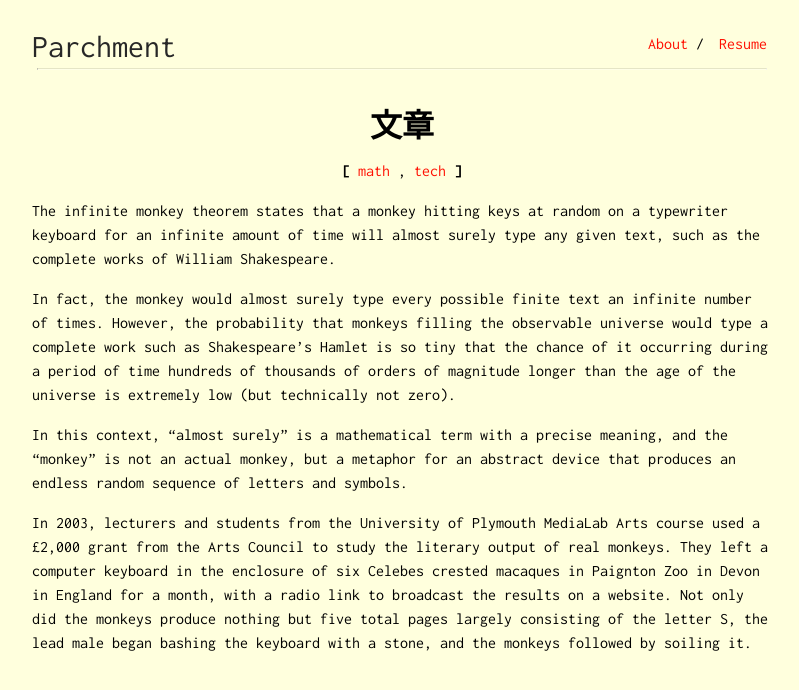
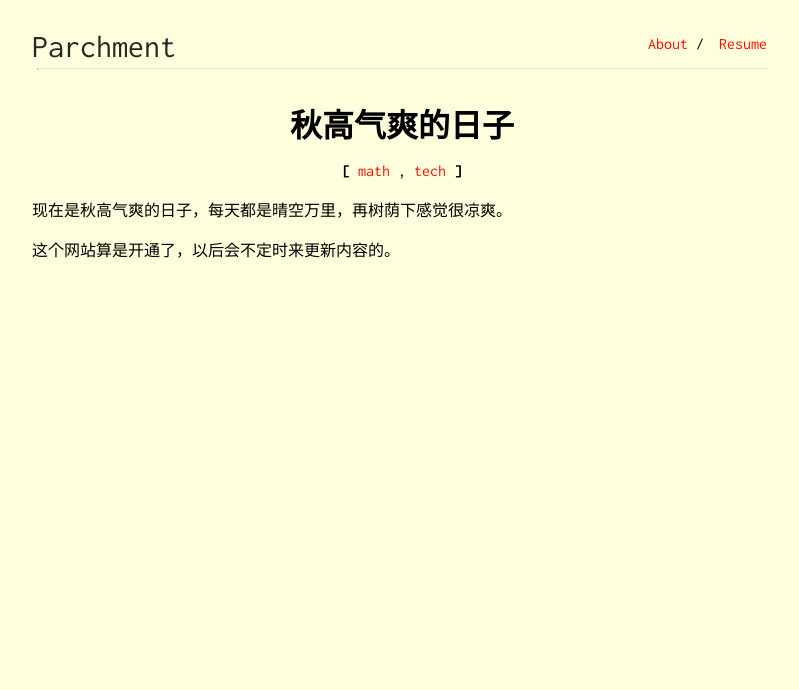
Before and after one commit to zhangpublog/zhangpublog.github.io, a Jekyll site: the page built from _posts/2020-02-27-infinite-monkey-therom.md, in a window 1280 px wide. Shown: the top 690 px of the page, without its empty margins (238-1037 px from the left). Built offline with Jekyll 4.4.1, drawn with Linux system fonts in a browser that asks for light colours.

Commit message:
Update 2020-02-27-infinite-monkey-therom.md

```diff
--- a/_posts/2020-02-27-infinite-monkey-therom.md
+++ b/_posts/2020-02-27-infinite-monkey-therom.md
@@ -1,16 +1,11 @@
 ---
 layout: post
-title: 文章
-subtitle: as crazy as it sounds...
+title: 秋高气爽的日子
+subtitle: 现在是秋高气爽的日子...
 tags: [math, tech]
 ---
 
 
+现在是秋高气爽的日子，每天都是晴空万里，再树荫下感觉很凉爽。
 
-The infinite monkey theorem states that a monkey hitting keys at random on a typewriter keyboard for an infinite amount of time will almost surely type any given text, such as the complete works of William Shakespeare.
-
-In fact, the monkey would almost surely type every possible finite text an infinite number of times. However, the probability that monkeys filling the observable universe would type a complete work such as Shakespeare's Hamlet is so tiny that the chance of it occurring during a period of time hundreds of thousands of orders of magnitude longer than the age of the universe is extremely low (but technically not zero).
-
-In this context, "almost surely" is a mathematical term with a precise meaning, and the "monkey" is not an actual monkey, but a metaphor for an abstract device that produces an endless random sequence of letters and symbols.
-
-In 2003, lecturers and students from the University of Plymouth MediaLab Arts course used a £2,000 grant from the Arts Council to study the literary output of real monkeys. They left a computer keyboard in the enclosure of six Celebes crested macaques in Paignton Zoo in Devon in England for a month, with a radio link to broadcast the results on a website. Not only did the monkeys produce nothing but five total pages largely consisting of the letter S, the lead male began bashing the keyboard with a stone, and the monkeys followed by soiling it.
+这个网站算是开通了，以后会不定时来更新内容的。
```
